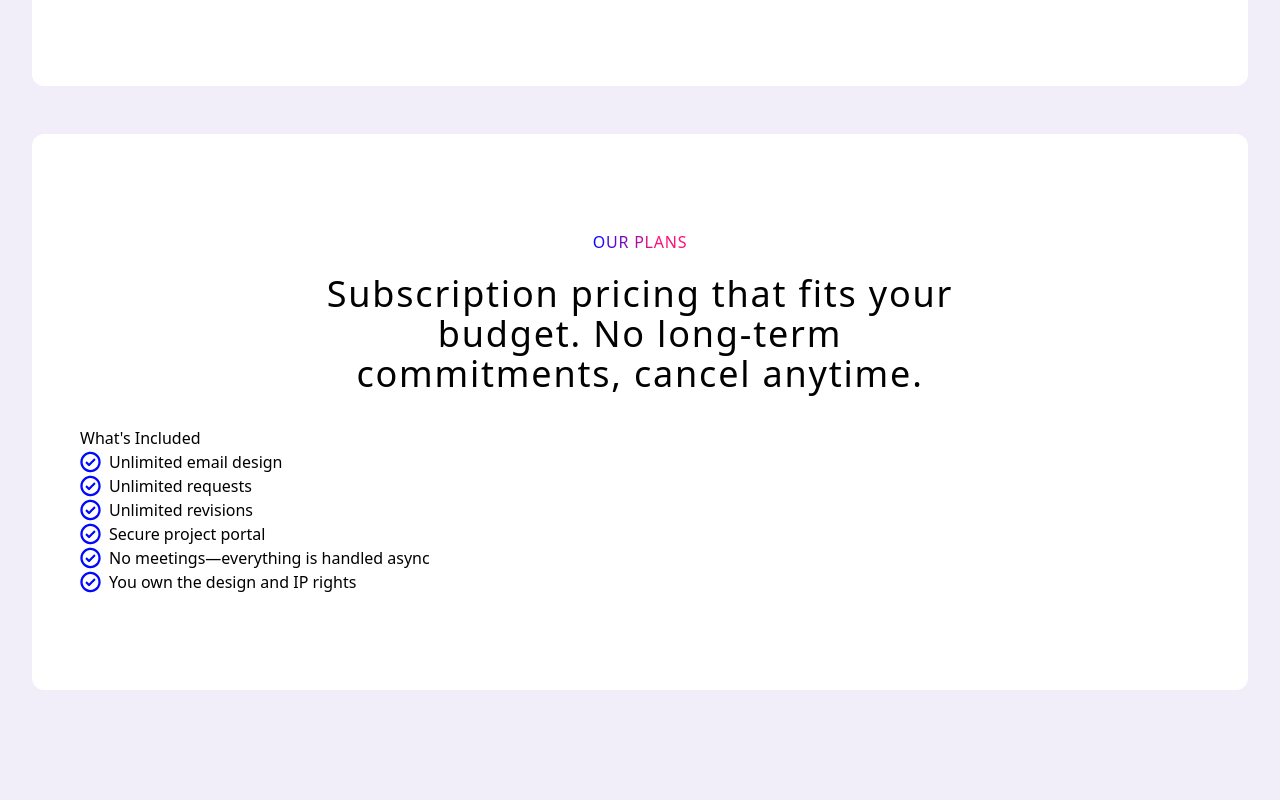
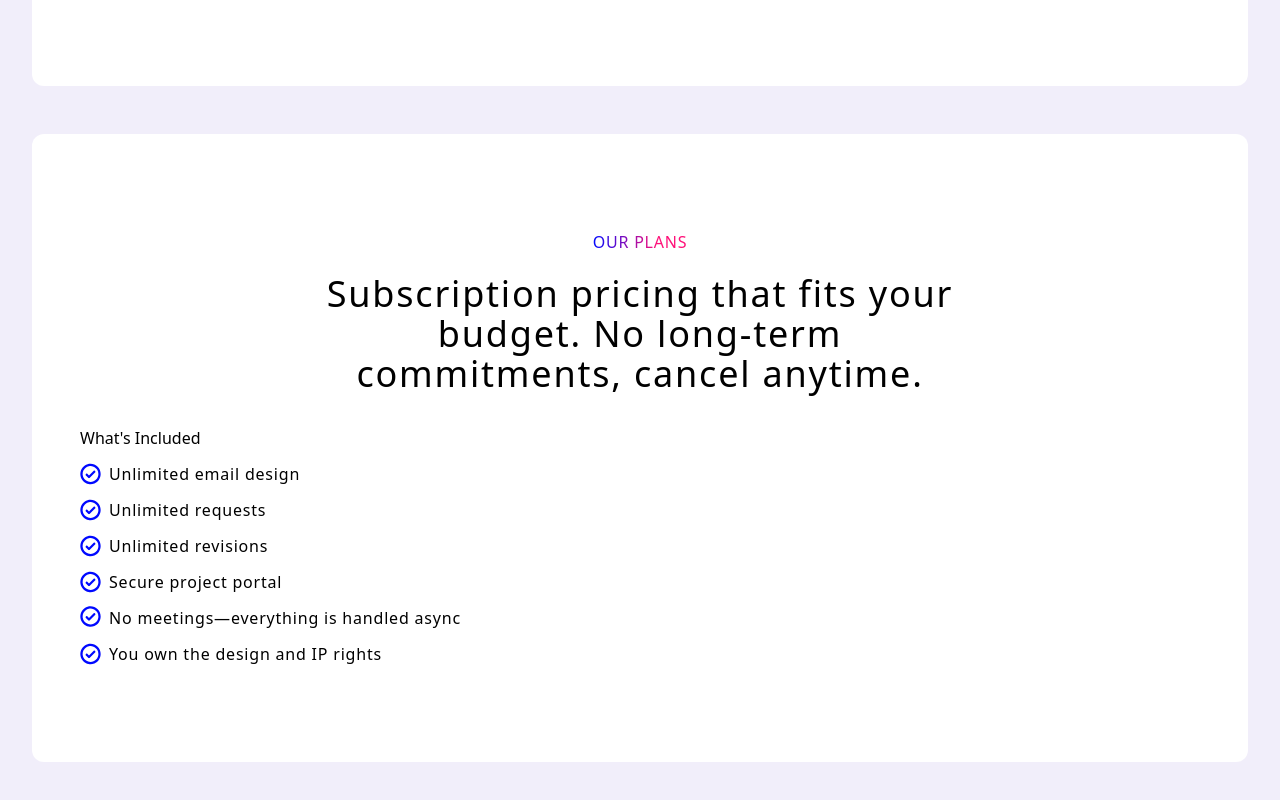
Before and after one commit to samsonc89/limitless, a React (Vite) app: page / in a window 1280 px wide. Shown: the part 3875-4675 px from the top of the page. Before the commit the page ends 4613 px from the top, so only its background shows below. Built offline with nearby package versions, Linux system fonts and the light colour scheme.

Commit message:
Adjust spacing and weight of font

```diff
--- a/src/components/Plans.jsx
+++ b/src/components/Plans.jsx
@@ -17,29 +17,35 @@ export const Plans = () => {
           <div></div>
           <div>
             <h3>What's Included</h3>
-            <div className="flex gap-2">
+            <div className="mt-3 flex gap-2">
               <img src={icon} />
-              <p>Unlimited email design</p>
+              <p className="font-light tracking-wider">
+                Unlimited email design
+              </p>
             </div>
-            <div className="flex gap-2">
+            <div className="mt-3 flex gap-2">
               <img src={icon} />
-              <p>Unlimited requests</p>
+              <p className="font-light tracking-wider">Unlimited requests</p>
             </div>
-            <div className="flex gap-2">
+            <div className="mt-3 flex gap-2">
               <img src={icon} />
-              <p>Unlimited revisions</p>
+              <p className="font-light tracking-wider">Unlimited revisions</p>
             </div>
-            <div className="flex gap-2">
+            <div className="mt-3 flex gap-2">
               <img src={icon} />
-              <p>Secure project portal</p>
+              <p className="font-light tracking-wider">Secure project portal</p>
             </div>
-            <div className="flex gap-2">
+            <div className="mt-3 flex items-start gap-2">
               <img src={icon} />
-              <p>No meetings—everything is handled async</p>
+              <p className="font-light tracking-wider">
+                No meetings—everything is handled async
+              </p>
             </div>
-            <div className="flex gap-2">
+            <div className="mt-3 flex gap-2">
               <img src={icon} />
-              <p>You own the design and IP rights</p>
+              <p className="font-light tracking-wider">
+                You own the design and IP rights
+              </p>
             </div>
           </div>
         </div>
```
